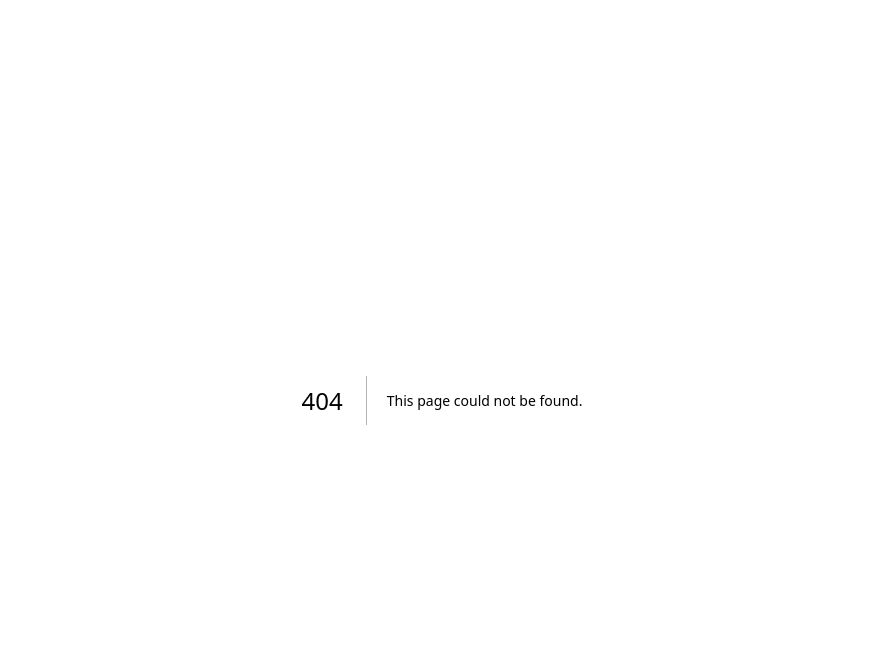
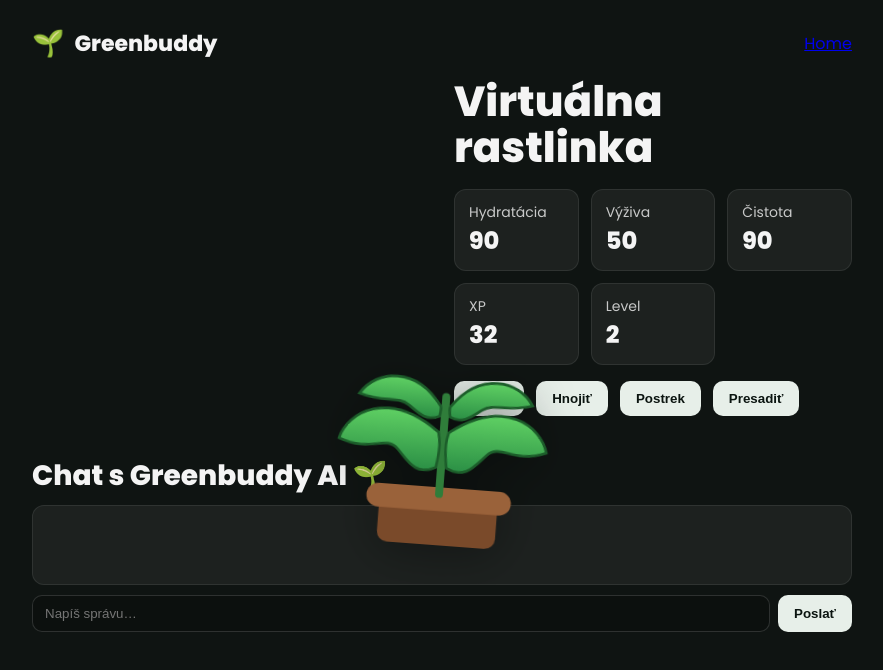
Before and after one commit to artbymosi-ops/Greenbuddyv1, a Next.js app: page /plant in a window 1280 px wide. Before the commit this address had no page. Shown: the top 670 px of the page, without its empty margins (198-1081 px from the left). Built offline with nearby package versions, Linux system fonts and the light colour scheme.

Commit message:
Create plant.js

```diff
--- /dev/null
+++ b/pages/plant.js
@@ -0,0 +1,349 @@
+// pages/plant.js
+import { useState } from "react";
+import Link from "next/link";
+
+export default function Plant() {
+  const [hydration, setHydration] = useState(90);
+  const [nutrition, setNutrition] = useState(50);
+  const [cleanliness, setCleanliness] = useState(90);
+  const [xp, setXp] = useState(32);
+  const level = Math.max(1, Math.min(5, Math.floor(xp / 30) + 1));
+
+  const [message, setMessage] = useState("");
+  const [chat, setChat] = useState([]);
+  const [recentAction, setRecentAction] = useState(null); // "water" | "feed" | "spray" | "repot" | null
+
+  // ——— ovládacie akcie ———
+  function bumpXP(x = 4) {
+    setXp((v) => v + x);
+  }
+  function flashAction(name) {
+    setRecentAction(name);
+    setTimeout(() => setRecentAction(null), 900);
+  }
+
+  const water = () => {
+    setHydration((v) => Math.min(100, v + 20));
+    bumpXP();
+    flashAction("water");
+  };
+  const feed = () => {
+    setNutrition((v) => Math.min(100, v + 15));
+    bumpXP();
+    flashAction("feed");
+  };
+  const spray = () => {
+    setCleanliness((v) => Math.min(100, v + 10));
+    bumpXP();
+    flashAction("spray");
+  };
+  const repot = () => {
+    setHydration((v) => Math.min(100, v + 10));
+    setNutrition((v) => Math.min(100, v + 10));
+    bumpXP(8);
+    flashAction("repot");
+  };
+
+  const sendMessage = async () => {
+    if (!message.trim()) return;
+    const userMsg = message.trim();
+    setChat((c) => [...c, { role: "user", content: userMsg }]);
+    setMessage("");
+
+    try {
+      const res = await fetch("/api/chat", {
+        method: "POST",
+        headers: { "Content-Type": "application/json" },
+        body: JSON.stringify({ message: userMsg, lang: "de" }),
+      });
+      const data = await res.json();
+      const aiText =
+        data?.reply ||
+        "Ich bin mir nicht sicher. Formuliere es bitte anders. 🌱";
+      setChat((c) => [...c, { role: "assistant", content: aiText }]);
+    } catch (e) {
+      setChat((c) => [
+        ...c,
+        {
+          role: "assistant",
+          content:
+            "Die Verbindung zum Server ist fehlgeschlagen. Versuche es bitte erneut. 🌱",
+        },
+      ]);
+    }
+  };
+
+  return (
+    <main style={{ maxWidth: 860, margin: "0 auto", padding: "24px 20px" }}>
+      <Header />
+
+      {/* ANIMOVANÁ RASTLINA */}
+      <div style={{ display: "grid", gridTemplateColumns: "1fr 1fr", gap: 24 }}>
+        <PlantStage
+          hydration={hydration}
+          nutrition={nutrition}
+          cleanliness={cleanliness}
+          level={level}
+          recentAction={recentAction}
+        />
+
+        {/* stavové karty + tlačidlá */}
+        <div>
+          <h1 className="title">Virtuálna rastlinka</h1>
+          <div className="stats">
+            <Stat label="Hydratácia" value={hydration} />
+            <Stat label="Výživa" value={nutrition} />
+            <Stat label="Čistota" value={cleanliness} />
+            <Stat label="XP" value={xp} />
+            <Stat label="Level" value={level} />
+          </div>
+
+          <div className="buttons">
+            <button onClick={water}>Poliať</button>
+            <button onClick={feed}>Hnojiť</button>
+            <button onClick={spray}>Postrek</button>
+            <button onClick={repot}>Presadiť</button>
+          </div>
+        </div>
+      </div>
+
+      {/* Chat */}
+      <section style={{ marginTop: 28 }}>
+        <h2 className="chatTitle">
+          Chat s Greenbuddy AI <span className="sprout">🌱</span>
+        </h2>
+
+        <div className="chatBox">
+          {chat.map((m, i) => (
+            <p key={i}>
+              <b>{m.role === "user" ? "Ty:" : "AI:"}</b> {m.content}
+            </p>
+          ))}
+        </div>
+
+        <div className="chatInput">
+          <input
+            placeholder="Napíš správu…"
+            value={message}
+            onChange={(e) => setMessage(e.target.value)}
+            onKeyDown={(e) => e.key === "Enter" && sendMessage()}
+          />
+          <button onClick={sendMessage}>Poslať</button>
+        </div>
+      </section>
+
+      <style jsx>{`
+        .title {
+          font-size: 42px;
+          line-height: 1.1;
+          margin: 0 0 18px;
+          font-weight: 800;
+        }
+        .stats {
+          display: grid;
+          grid-template-columns: repeat(3, minmax(0, 1fr));
+          gap: 12px;
+          margin-bottom: 16px;
+        }
+        .buttons {
+          display: flex;
+          flex-wrap: wrap;
+          gap: 12px;
+          margin-bottom: 8px;
+        }
+        button {
+          padding: 10px 16px;
+          border-radius: 10px;
+          border: 0;
+          background: #e7efe9;
+          color: #0b1410;
+          font-weight: 600;
+          cursor: pointer;
+        }
+        button:hover {
+          filter: brightness(0.95);
+        }
+        .chatTitle {
+          font-size: 28px;
+          font-weight: 800;
+          margin: 6px 0 8px;
+        }
+        .chatBox {
+          min-height: 80px;
+          background: rgba(255, 255, 255, 0.06);
+          border: 1px solid rgba(255, 255, 255, 0.08);
+          border-radius: 12px;
+          padding: 12px;
+        }
+        .chatInput {
+          display: flex;
+          gap: 8px;
+          margin-top: 10px;
+        }
+        .chatInput input {
+          flex: 1;
+          padding: 10px 12px;
+          border-radius: 10px;
+          border: 1px solid rgba(255, 255, 255, 0.14);
+          background: rgba(0, 0, 0, 0.2);
+          color: #fff;
+        }
+
+        @media (max-width: 780px) {
+          .title {
+            font-size: 34px;
+          }
+        }
+      `}</style>
+    </main>
+  );
+}
+
+/** Komponent ukazuje a animuje Monsteru podľa stavu */
+function PlantStage({ hydration, nutrition, cleanliness, level, recentAction }) {
+  // rýchlosť a uhol kývania – zdravšia rastlina = jemnejšie a pomalšie
+  const health = Math.round((hydration + nutrition + cleanliness) / 3);
+  const angle = Math.max(2, 12 - Math.floor(health / 10)); // 2–12°
+  const speed = Math.max(3, 10 - Math.floor(health / 12)); // 3–10 s
+
+  // farebná aura podľa akcie
+  const aura =
+    recentAction === "water"
+      ? "var(--aqua)"
+      : recentAction === "feed"
+      ? "var(--lime)"
+      : recentAction === "spray"
+      ? "var(--mint)"
+      : recentAction === "repot"
+      ? "var(--amber)"
+      : "transparent";
+
+  // mierka podľa levelu
+  const scale = 0.9 + level * 0.08;
+
+  return (
+    <div className="plantWrap">
+      <div
+        className={`plant ${recentAction ? "shake" : ""}`}
+        style={{
+          "--angle": `${angle}deg`,
+          "--speed": `${speed}s`,
+          "--aura": aura,
+          transform: `scale(${scale})`,
+        }}
+        aria-label="Monstera animated"
+      >
+        <img src="/monstera.svg" alt="Monstera" />
+      </div>
+
+      <style jsx>{`
+        .plantWrap {
+          display: grid;
+          place-items: end center;
+          min-height: 320px;
+          padding: 8px 0 0;
+          position: relative;
+        }
+        .plant {
+          width: min(360px, 86%);
+          transform-origin: bottom center;
+          animation: sway var(--speed) ease-in-out infinite;
+          filter: drop-shadow(0 8px 24px rgba(0, 0, 0, 0.35));
+          position: relative;
+        }
+        .plant::after {
+          content: "";
+          position: absolute;
+          inset: -10% -6% -20%;
+          pointer-events: none;
+          background: radial-gradient(60% 60% at 50% 60%, var(--aura), transparent);
+          opacity: 0.55;
+          transition: background 0.3s ease, opacity 0.3s ease;
+        }
+        .plant img {
+          width: 100%;
+          height: auto;
+          display: block;
+        }
+
+        /* krátky „shake“ pri akcii */
+        .shake {
+          animation:
+            bop 0.6s ease-out 1,
+            sway var(--speed) ease-in-out infinite 0.6s;
+        }
+
+        @keyframes sway {
+          0% {
+            transform: rotate(0deg);
+          }
+          50% {
+            transform: rotate(var(--angle));
+          }
+          100% {
+            transform: rotate(0deg);
+          }
+        }
+        @keyframes bop {
+          0% {
+            transform: translateY(0) rotate(0);
+          }
+          25% {
+            transform: translateY(-6px) rotate(0.6deg);
+          }
+          60% {
+            transform: translateY(0) rotate(-0.6deg);
+          }
+          100% {
+            transform: translateY(0) rotate(0);
+          }
+        }
+      `}</style>
+
+      <style jsx global>{`
+        :root {
+          --aqua: rgba(88, 199, 255, 0.25);
+          --lime: rgba(124, 220, 72, 0.25);
+          --mint: rgba(120, 240, 200, 0.22);
+          --amber: rgba(255, 184, 76, 0.22);
+        }
+      `}</style>
+    </div>
+  );
+}
+
+function Stat({ label, value }) {
+  return (
+    <div
+      style={{
+        background: "rgba(255,255,255,0.06)",
+        border: "1px solid rgba(255,255,255,0.08)",
+        borderRadius: 12,
+        padding: "12px 14px",
+      }}
+    >
+      <div style={{ opacity: 0.8, fontSize: 14 }}>{label}</div>
+      <div style={{ fontWeight: 800, fontSize: 24 }}>{value}</div>
+    </div>
+  );
+}
+
+function Header() {
+  return (
+    <header
+      style={{
+        display: "flex",
+        alignItems: "center",
+        justifyContent: "space-between",
+        gap: 14,
+        marginBottom: 16,
+      }}
+    >
+      <div style={{ display: "flex", alignItems: "center", gap: 10 }}>
+        <span style={{ fontSize: 26 }}>🌱</span>
+        <b style={{ fontSize: 22 }}>Greenbuddy</b>
+      </div>
+      <Link href="/">Home</Link>
+    </header>
+  );
+}
```
